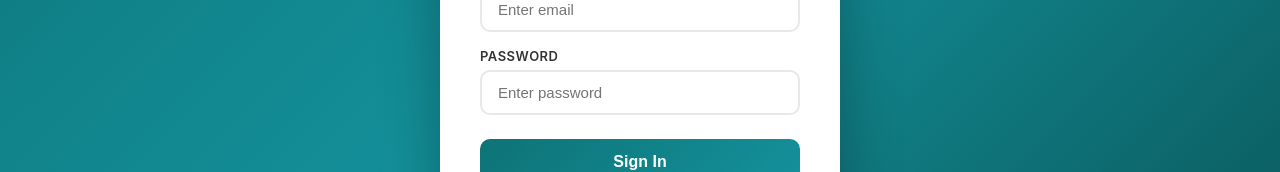
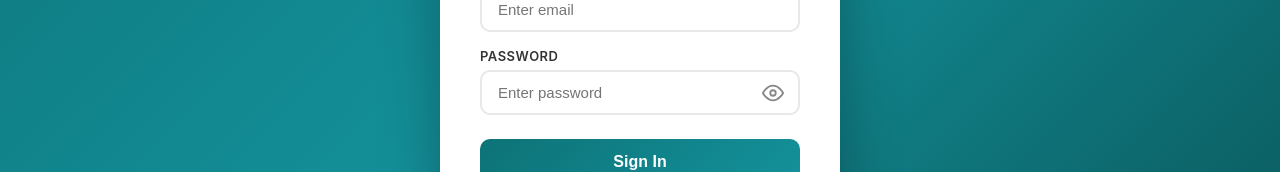
Before and after one commit to amirfirdausoffff/hidayahMY-Admin, a Next.js app: page / in a window 1280 px wide. Shown: the part 406-578 px from the top of the page. Built offline with nearby package versions, Linux system fonts and the light colour scheme; no server answers.

Commit message:
Add password visibility toggle on login page

```diff
--- a/src/components/Login.js
+++ b/src/components/Login.js
@@ -90,6 +90,7 @@
 export default function Login({ onLogin }) {
   const [email, setEmail] = useState('');
   const [password, setPassword] = useState('');
+  const [showPassword, setShowPassword] = useState(false);
   const [error, setError] = useState('');
   const [loading, setLoading] = useState(false);
 
@@ -142,14 +143,47 @@
 
           <div style={styles.inputGroup}>
             <label style={styles.label}>Password</label>
+            <div style={{ position: 'relative' }}>
               <input
-              type="password"
+                type={showPassword ? 'text' : 'password'}
                 value={password}
                 onChange={(e) => setPassword(e.target.value)}
                 placeholder="Enter password"
-              style={styles.input}
+                style={{ ...styles.input, width: '100%', paddingRight: '48px' }}
                 required
               />
+              <button
+                type="button"
+                onClick={() => setShowPassword(!showPassword)}
+                style={{
+                  position: 'absolute',
+                  right: '12px',
+                  top: '50%',
+                  transform: 'translateY(-50%)',
+                  background: 'none',
+                  border: 'none',
+                  cursor: 'pointer',
+                  padding: '4px',
+                  fontSize: '18px',
+                  color: '#888',
+                  display: 'flex',
+                  alignItems: 'center',
+                }}
+              >
+                {showPassword ? (
+                  <svg width="22" height="22" viewBox="0 0 24 24" fill="none" stroke="#888" strokeWidth="2" strokeLinecap="round" strokeLinejoin="round">
+                    <path d="M17.94 17.94A10.07 10.07 0 0 1 12 20c-7 0-11-8-11-8a18.45 18.45 0 0 1 5.06-5.94" />
+                    <path d="M9.9 4.24A9.12 9.12 0 0 1 12 4c7 0 11 8 11 8a18.5 18.5 0 0 1-2.16 3.19" />
+                    <line x1="1" y1="1" x2="23" y2="23" />
+                  </svg>
+                ) : (
+                  <svg width="22" height="22" viewBox="0 0 24 24" fill="none" stroke="#888" strokeWidth="2" strokeLinecap="round" strokeLinejoin="round">
+                    <path d="M1 12s4-8 11-8 11 8 11 8-4 8-11 8-11-8-11-8z" />
+                    <circle cx="12" cy="12" r="3" />
+                  </svg>
+                )}
+              </button>
+            </div>
           </div>
 
           <button type="submit" style={{ ...styles.button, opacity: loading ? 0.7 : 1 }} disabled={loading}>
```
Lines whose indentation alone changed are shown as unchanged.
